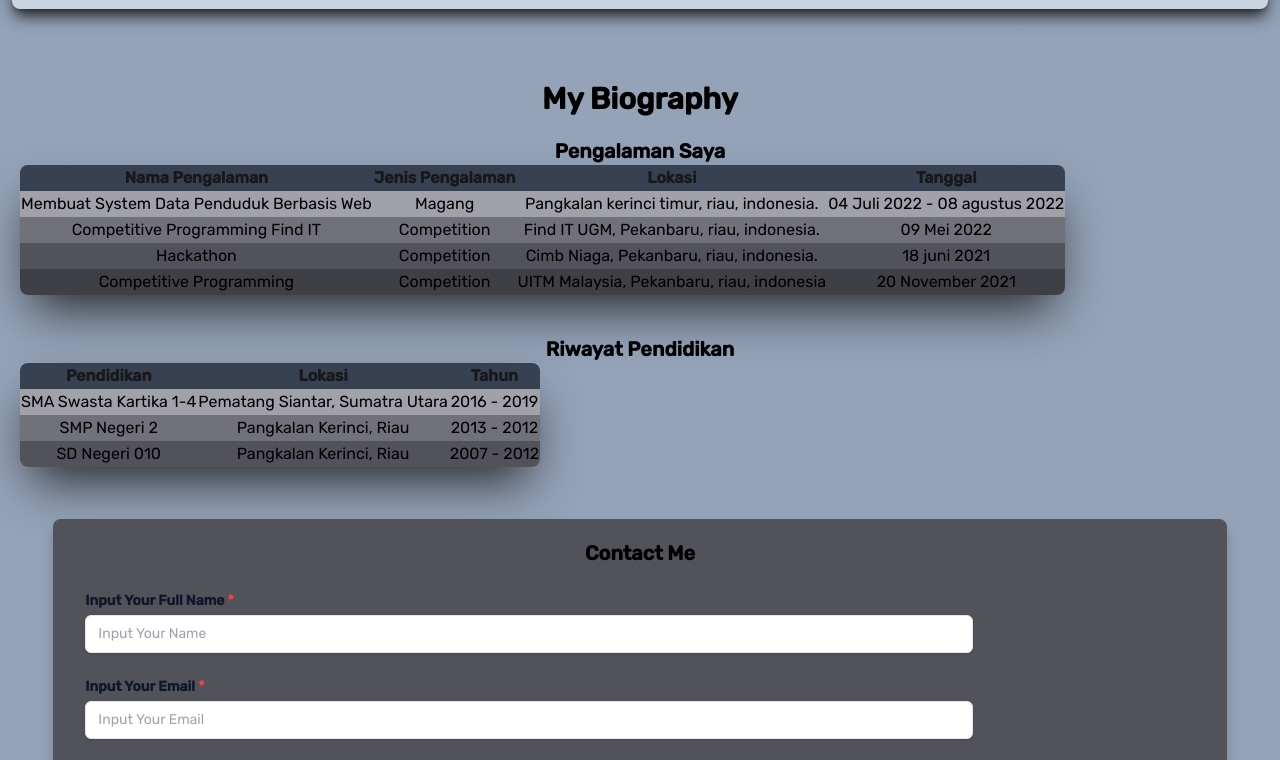
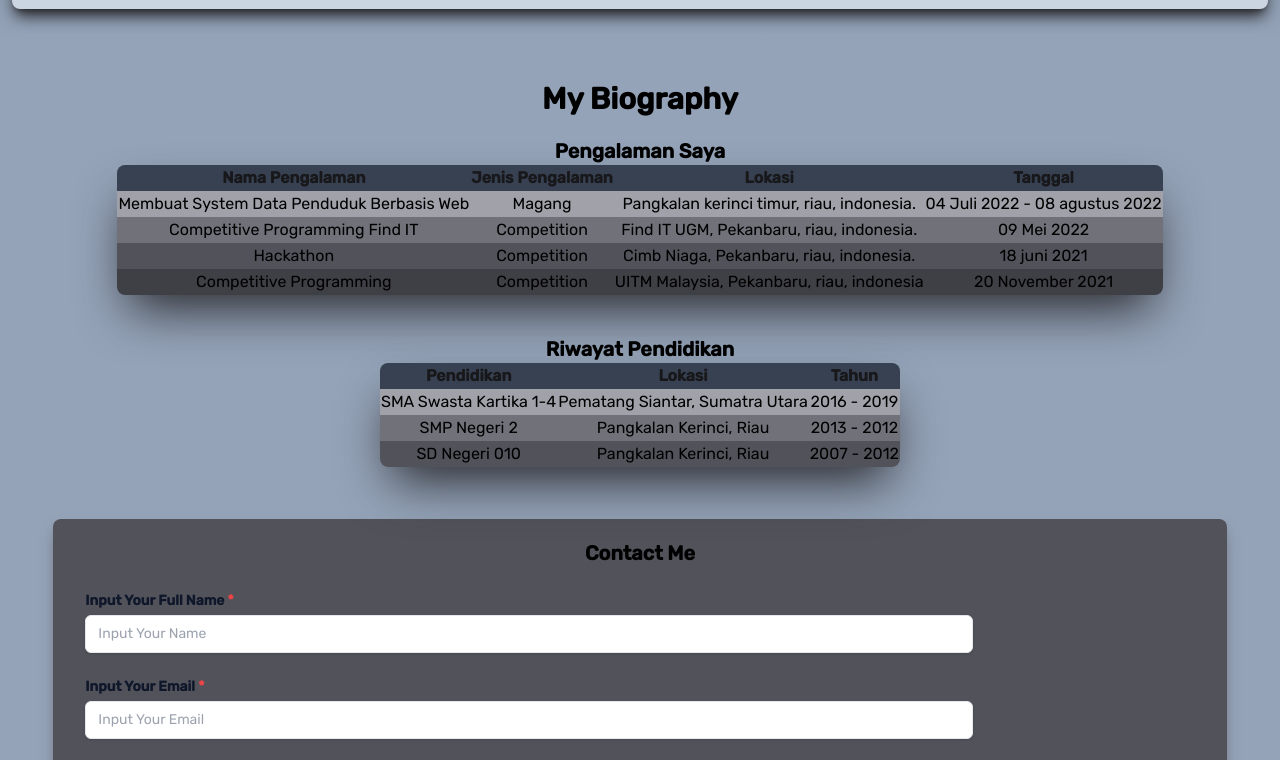
Before and after one commit to eriqhbal/assignment-portfolio-tailwind, a plain HTML site: page html-css-assignment-3-v2/src/index.html in a window 1280 px wide. Shown: the part 1816-2576 px from the top of the page. Drawn offline with nearby package versions, Linux system fonts and the light colour scheme.

Commit message:
Menyelesaikan layout responsive di layar desktop

```diff
--- a/html-css-assignment-3-v2/src/index.html
+++ b/html-css-assignment-3-v2/src/index.html
@@ -27,13 +27,8 @@
             }
          }
         }
+
       </script>
-
-      <style type="text/tailwindcss">
-      * {
-
-      }
-      </style>
    </head>
 
    <body class=" bg-slate-400 ">
@@ -58,7 +53,8 @@
       </header>
 
       <!-- Navigasi -->
-      <div class="w-4/5 mx-auto my-auto bg-zinc-600 flex justify-evenly rounded-md font-rubik shadow-lg shadow-zinc-800">
+      <div class="w-4/5 mx-auto my-auto bg-zinc-600 flex justify-evenly
+                  rounded-md font-rubik shadow-lg shadow-zinc-800 md:w-96">
          <a class="group" href="#main">
             <span class="group-hover:bg-slate-200"><i class="fa-regular fa-address-book"></i> About</span>
          </a>|
@@ -153,9 +149,10 @@
                My Biography
             </h2>
             <!-- Pengalaman -->
-            <div class="p-5">
+            <div class="p-5 md:block md:relative">
                <h3 class="font-bold text-center text-xl">Pengalaman Saya</h3>
-               <table class=" shadow-2xl shadow-zinc-800 rounded-lg overflow-hidden">
+               <table class=" shadow-2xl shadow-zinc-800 rounded-lg overflow-hidden
+                              md:mx-auto md:my-auto">
 
                   <thead class="text-zinc-900">
                      <tr class="bg-gray-700">
@@ -197,9 +194,10 @@
             </div>
 
             <!-- Pendidikan -->
-            <div class="p-5 mx-auto my-auto">
-               <h3 class="text-center font-bold text-black text-xl">Riwayat Pendidikan</h3>
-               <table class="shadow-2xl shadow-zinc-800 rounded-lg overflow-hidden">
+            <div class="p-5 mx-auto my-auto md:block md:relative ">
+
+               <h3 class="text-center font-bold text-black text-xl md:w-1/2 md:block md:mx-auto md:my-auto">Riwayat Pendidikan</h3>
+               <table class="shadow-2xl shadow-zinc-800 rounded-lg overflow-hidden md:mx-auto md:my-auto">
 
                   <thead class="text-zinc-900">
                      <tr class="bg-gray-700">
@@ -292,7 +290,7 @@
       </div>
 
       <footer class="mx-auto my-auto text-center py-6 bg-slate-900 text-white">
-         Copyright &copy; Zuleriqhbal Hendri
+         Copyright &copy; Zuleriqhbal Hendri - FE2690570
       </footer>
 
    </body>
```
